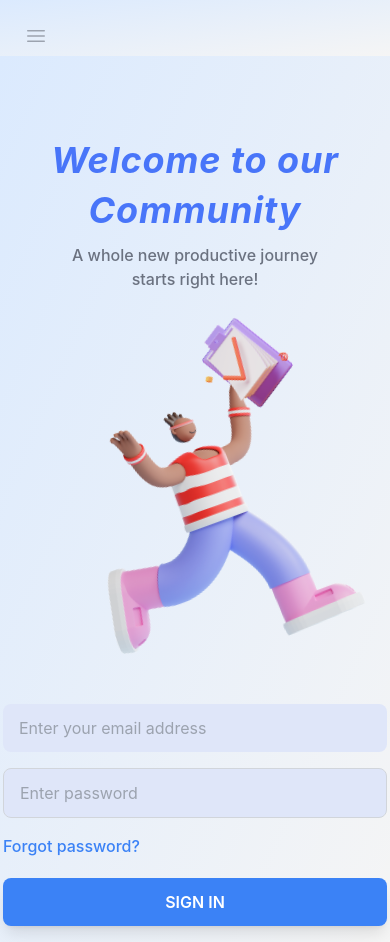
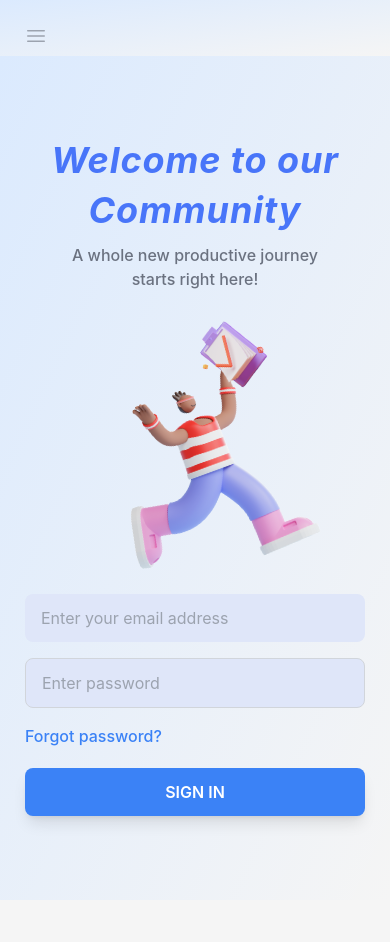
Before and after one commit to atharva-gadekar/Inter, a React (Create React App) app: page /login in a window 390 px wide. After the commit the page ends 900 px from the top, so only its background shows below. Built offline with nearby package versions, Linux system fonts and the light colour scheme.

Commit message:
login responsive

```diff
--- a/src/pages/Login.js
+++ b/src/pages/Login.js
@@ -23,14 +23,14 @@ function Login() {
 
         {/* image */}
         <div className="relative">
-          <img className="lg:w-[80%] transform -rotate-[20deg] mt-10 mr-auto ml-auto lg:ml-32 lg:mt-[-4rem]" src={image} alt="Login Image"/>
+          <img className="w-[60%] lg:w-[80%] transform -rotate-[20deg] mt-10 mr-auto ml-auto lg:ml-32 lg:mt-[-4rem]" src={image} alt="Login Image"/>
         </div>
       </div>
 
       {/* form */}
-      <div className="ml-auto mt-4 lg:mt-0 mr-auto lg:w-[23%] flex justify-center lg:block lg:ml-[17.5rem] lg:mr-0">
-        <form className="flex flex-col gap-4 mb-4">
-          <div className="flex flex-col w-96 lg:w-auto">
+      <div className="ml-auto lg:mt-0 mr-auto lg:w-[23%] flex justify-center lg:block lg:ml-[17.5rem] lg:mr-0">
+        <form className="flex flex-col gap-4 mb-4 w-[340px] lg:w-[550px]">
+          <div className="flex flex-col">
             <input
               type="text"
               id="email"
```
